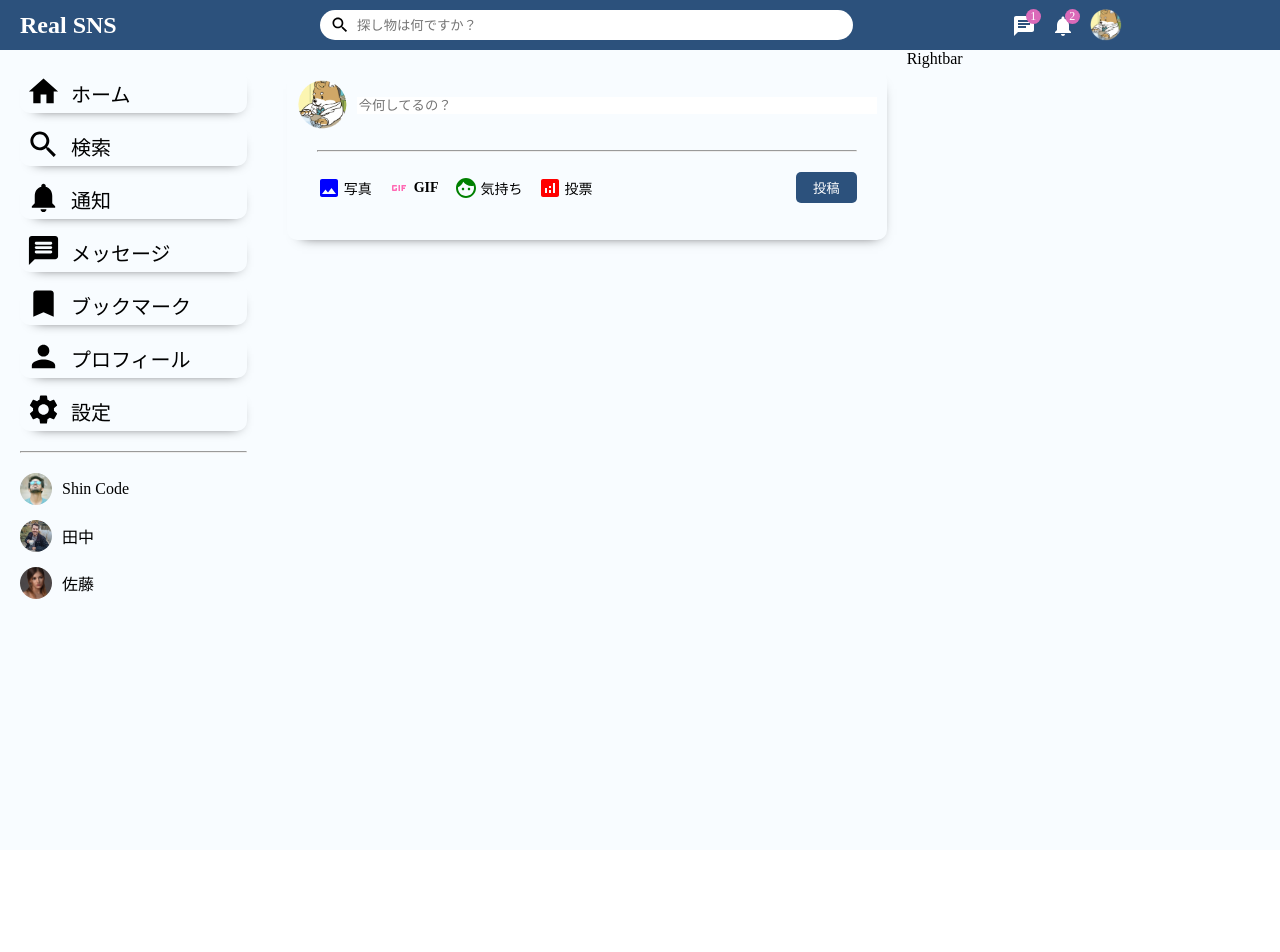
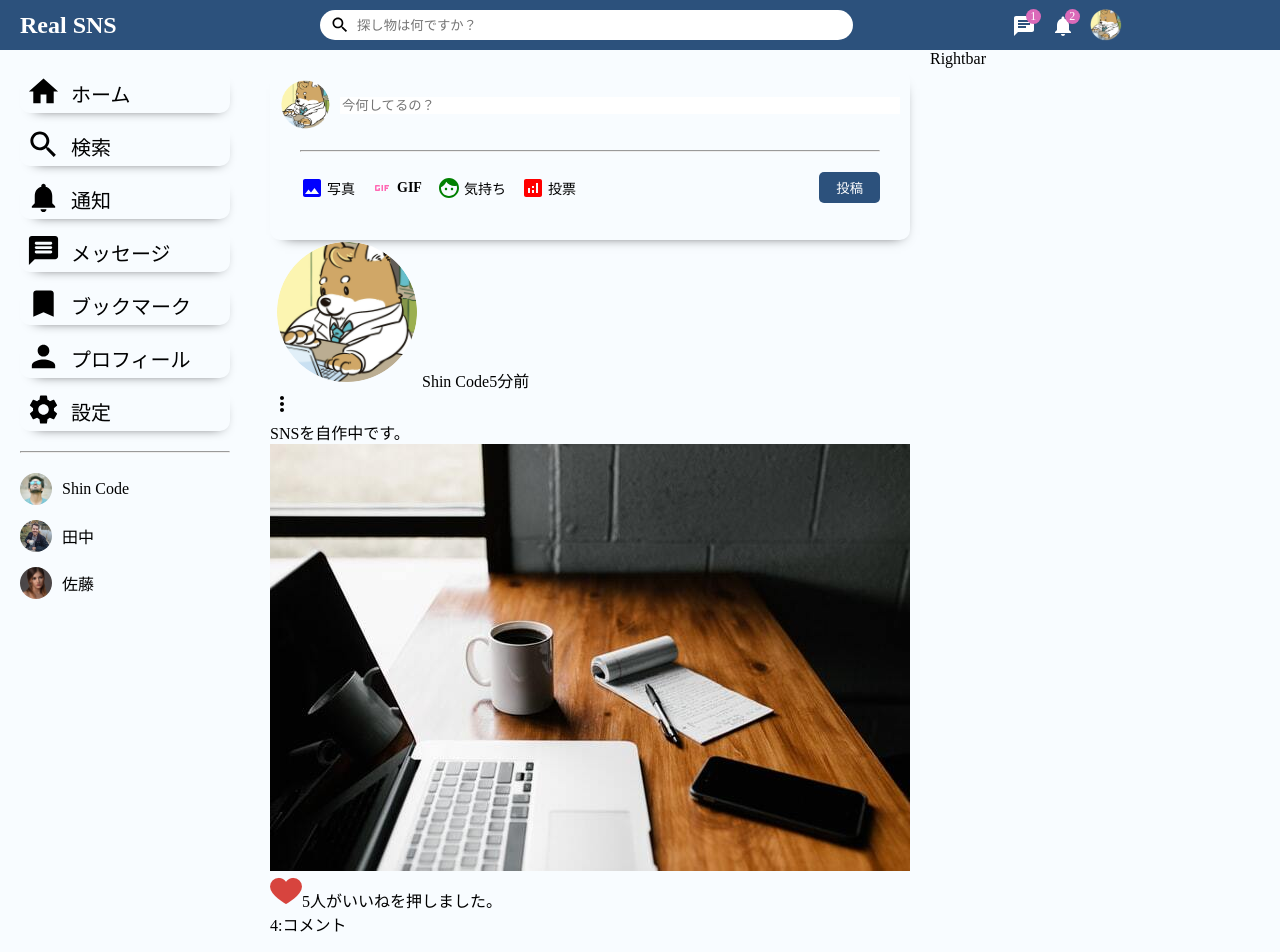
Before and after one commit to naonao-aaa/MERN-sns, a React (Create React App) app in the folder frontend/: page / in a window 1280 px wide. Shown: the top 952 px of the page. Before the commit the page ends 850 px from the top, so only its background shows below. Built offline with nearby package versions, Linux system fonts and the light colour scheme.

Commit message:
Postコンポーネントの雛形

```diff
--- /dev/null
+++ b/frontend/src/components/post/Post.jsx
@@ -0,0 +1,34 @@
+import React from 'react';
+import "./Post.css";
+import { MoreVert } from "@mui/icons-material";
+
+
+export default function Post() {
+  return (
+    <div className="post">
+      <div className="postWrapper">
+        <div className="postTop">
+          <img src="./assets/person/1.jpeg" alt="" className="postProfileImg" />
+          <span className="postUsername">Shin Code</span>
+          <span className="postDate">5分前</span>
+        </div>
+        <div className="postRight">
+          <MoreVert />
+        </div>
+        <div className="postCenter">
+          <span className="postText">SNSを自作中です。</span>
+          <img src="./assets/post/1.jpeg" alt="" className="postImg" />
+        </div>
+        <div className="postBottom">
+          <div className="postBottomLeft">
+            <img src="./assets/heart.png" alt="" className="likeIcon" />
+            <span className="postLikeCounter">5人がいいねを押しました。</span>
+          </div>
+          <div className="postBottomRight">
+            <span className="postCommentText">4:コメント</span>
+          </div>
+        </div>
+      </div>
+    </div>
+  );
+}
--- a/frontend/src/components/timeline/TimeLine.jsx
+++ b/frontend/src/components/timeline/TimeLine.jsx
@@ -1,4 +1,5 @@
 import React from 'react';
+import Post from '../post/Post';
 import Share from '../share/Share';
 import "./TimeLine.css";
 
@@ -7,7 +8,7 @@
     <div className="timeline">
       <div className="timelineWrapper">
         <Share />
-        {/* <Post /> */}
+        <Post />
       </div>
     </div>
   );
```
Also changed, not shown: frontend/src/components/post/Post.css (added).
